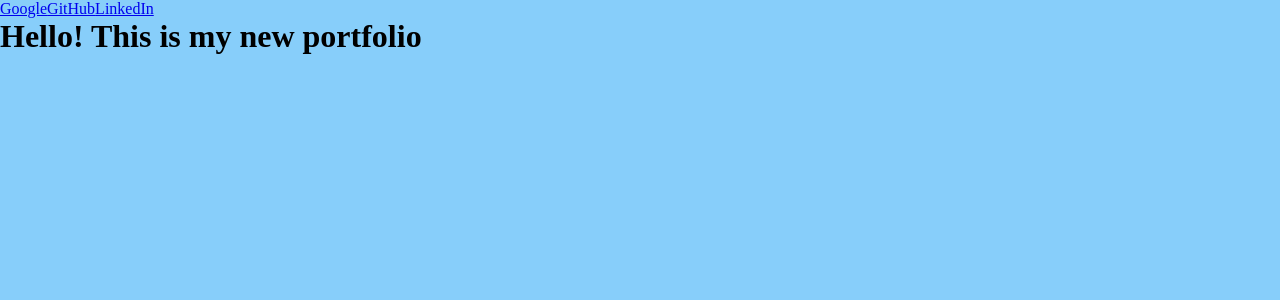
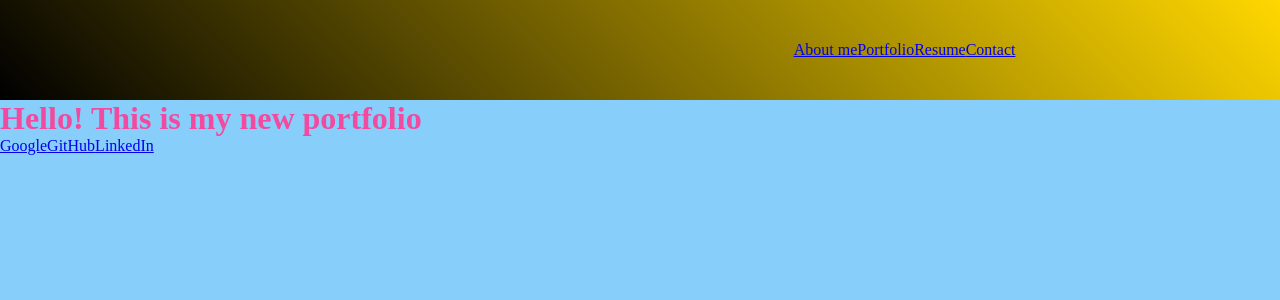
Before and after one commit to kurtriecken/Kurt-Riecken-Portfolio, a React (Vite) app: page / in a window 1280 px wide. Shown: the top 300 px of the page. Built offline with nearby package versions, Linux system fonts and the light colour scheme.

Commit message:
added footer; updated header to flexbox; style changes

```diff
--- a/src/App.css
+++ b/src/App.css
@@ -0,0 +1,3 @@
+h1 {
+    color: rgb(242, 74, 158);
+}
--- a/src/App.jsx
+++ b/src/App.jsx
@@ -1,6 +1,7 @@
 // import { useState } from 'react'
 import './App.css'
 import Header from './components/Header'
+import Footer from './components/Footer'
 
 function App() {
 
@@ -8,6 +9,7 @@ function App() {
     <>
       <Header />
       <h1>Hello! This is my new portfolio</h1>
+      <Footer />
     </>
   )
 }
--- /dev/null
+++ b/src/components/Footer.css
@@ -0,0 +1,3 @@
+body {
+    background-color: red;
+}
--- a/src/components/Footer.jsx
+++ b/src/components/Footer.jsx
@@ -1,3 +1,5 @@
+import './Footer.css'
+
 export default function Footer() {
     return (
         <>
--- /dev/null
+++ b/src/components/Header.css
@@ -0,0 +1,19 @@
+.header {
+    height: 100px;
+    display: flex;
+    justify-content: space-around;
+    align-items: center;
+    background: linear-gradient(45deg, #000000, #FFD700);
+    color: #ffffff; /* Set text color to white for better contrast */
+    font-family: 'Baloo Chettan 2', cursive; /* Choose a suitable font for your text */
+}
+
+.kurt_picture {
+    display: flex;
+    width: auto;
+    height: auto;
+}
+
+.navbar {
+    display: flex;
+}
--- a/src/components/Header.jsx
+++ b/src/components/Header.jsx
@@ -1,13 +1,19 @@
+import './Header.css'
+
 export default function Header() {
     return (
-        <>
-            <div>
+        <div className='header'>
+            <div className="kurt_picture">
+                <a href="/"></a>
+            </div>
+            <div className='navbar'>
                 <nav>
-                    <a href="https://www.google.com">Google</a>
-                    <a href="https://www.github.com">GitHub</a>
-                    <a href="https://www.linkedin.com">LinkedIn</a>
+                    <a href="#">About me</a>
+                    <a href="#">Portfolio</a>
+                    <a href="#">Resume</a>
+                    <a href="#">Contact</a>
                 </nav>
             </div>
-        </>
+        </div>
     )
 }
```
Also changed, not shown: src/assets/Kurt_Riecken.jpg (added).
